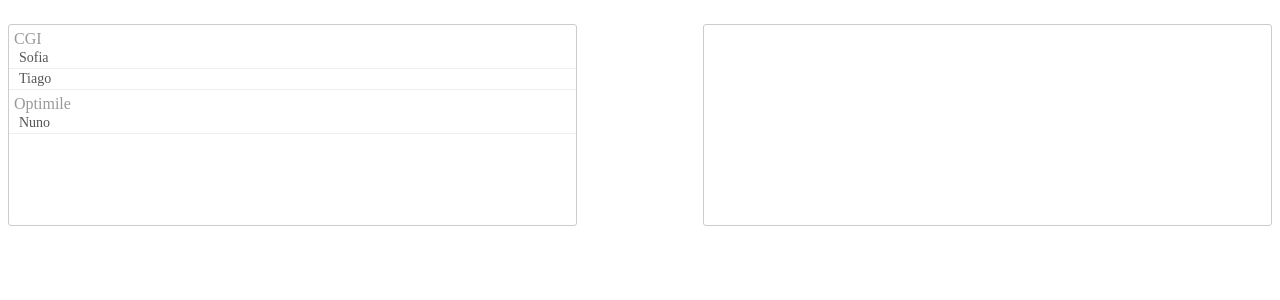
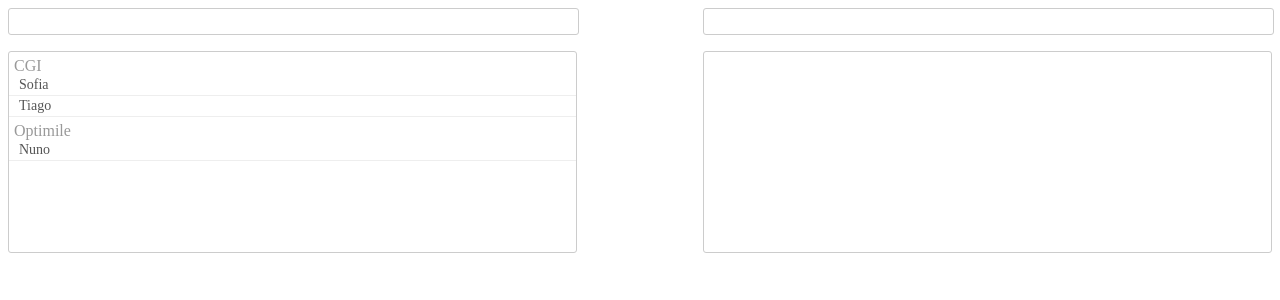
Before and after one commit to sofiaseixas93/ng-multiselect, an Angular app: page / in a window 1280 px wide. Shown: the top 300 px of the page. Built offline with nearby package versions, Linux system fonts and the light colour scheme.

Commit message:
Implements search.

```diff
--- a/src/app/modules/multiselect/multiselect.component.css
+++ b/src/app/modules/multiselect/multiselect.component.css
@@ -15,6 +15,15 @@
     color: #555555;
     float: right;
     width: 45%;
+}
+
+.ms-searchbox {
+    border: 1px solid #ccc;
+    border-radius: 3px;
+    position: relative;
+    padding: 0;
+    height: 25px;
+    width: 100%;
 }
 
 .ms-list {
--- a/src/app/modules/multiselect/multiselect.component.html
+++ b/src/app/modules/multiselect/multiselect.component.html
@@ -1,12 +1,13 @@
 <div class="ms-container">
   <div class="ms-selectable">
+    <input type="text" *ngIf="enableSearch" class="ms-searchbox" [(ngModel)]="selectableSearch" (ngModelChange)="onSelectableSearch()">
     <ul class="ms-list">
       <div *ngFor="let group of groups">
         <div *ngIf="hasAnySelectable(group)">
           <li class="ms-group" (click)="selectGroup(group)">
             {{group}}
           </li>
-          <div *ngFor="let item of selectable; let i = index">
+          <div *ngFor="let item of selectableWithSearch; let i = index">
             <li *ngIf="item[groupLabel] == group" class="ms-item" (click)="select(i)">
               {{item[bindLabel]}}
             </li>
@@ -16,13 +17,14 @@
     </ul>
   </div>
   <div class="ms-selected">
+    <input type="text" *ngIf="enableSearch" class="ms-searchbox" [(ngModel)]="selectedSearch" (ngModelChange)="onSelectedSearch()">
     <ul class="ms-list">
       <div *ngFor="let group of groups">
         <div *ngIf="hasAnySelected(group)">
           <li class="ms-group" (click)="unselectGroup(group)">
             {{group}}
           </li>
-          <div *ngFor="let item of selected; let i = index">
+          <div *ngFor="let item of selectedWithSearch; let i = index">
             <li *ngIf="item[groupLabel] == group" class="ms-item" (click)="unselect(i)">
               {{item[bindLabel]}}
             </li>
--- a/src/app/modules/multiselect/multiselect.component.ts
+++ b/src/app/modules/multiselect/multiselect.component.ts
@@ -13,13 +13,20 @@ import { ControlValueAccessor, NG_VALUE_ACCESSOR } from '@angular/forms';
 })
 export class MultiselectComponent implements OnInit, ControlValueAccessor {
 
-  @Input() items: Array<any>;
-  @Input() bindLabel: string;
-  @Input() groupLabel: string;
+  @Input() items = new Array<any>();
+  @Input() bindLabel = "label";
+  @Input() groupLabel = "group";
   @Input() disabled = false;
+  @Input() enableSearch = true;
 
   selectable: Array<any> = new Array();
   selected: Array<any> = new Array();
+
+  selectableWithSearch: Array<any> = new Array();
+  selectedWithSearch: Array<any> = new Array();
+
+  selectableSearch: string;
+  selectedSearch: string;
 
   groups: Array<string> = new Array();
 
@@ -30,13 +37,15 @@ export class MultiselectComponent implements OnInit, ControlValueAccessor {
     this.selectable = this.items.map(item => Object.assign({}, item));
     this.selectable = this.sortItems(this.selectable);
 
+    //populate group array and sort it
     this.items.forEach((item) => {
       if (!this.groups.includes(item[this.groupLabel])) {
         this.groups.push(item[this.groupLabel]);
       }
     });
-
     this.groups = this.sortGroups(this.groups);
+    this.onSelectableSearch();
+    this.onSelectedSearch();
   }
 
   writeValue(obj: any): void {
@@ -61,6 +70,8 @@ export class MultiselectComponent implements OnInit, ControlValueAccessor {
       const item = this.selectable.splice(index, 1)[0];
       this.selected.push(item);
       this.selected = this.sortItems(this.selected);
+      this.onSelectableSearch();
+      this.onSelectedSearch();
     }
   }
 
@@ -69,13 +80,15 @@ export class MultiselectComponent implements OnInit, ControlValueAccessor {
       const item = this.selected.splice(index, 1)[0];
       this.selectable.push(item);
       this.selectable = this.sortItems(this.selectable);
+      this.onSelectableSearch();
+      this.onSelectedSearch();
     }
   }
 
   selectGroup(group: string) {
     if (!this.disabled) {
       let newSelectable = new Array<any>();
-      this.selectable.forEach((value, index, array) => {
+      this.selectable.forEach((value) => {
         if (value[this.groupLabel] == group) {
           this.selected.push(value);
         } else {
@@ -84,13 +97,15 @@ export class MultiselectComponent implements OnInit, ControlValueAccessor {
       });
       this.selected = this.sortItems(this.selected);
       this.selectable = newSelectable;
+      this.onSelectableSearch();
+      this.onSelectedSearch();
     }
   }
 
   unselectGroup(group: string) {
     if (!this.disabled) {
       let newSelected = new Array<any>();
-      this.selected.forEach((value, index, array) => {
+      this.selected.forEach((value) => {
         if (value[this.groupLabel] == group) {
           this.selectable.push(value);
         } else {
@@ -99,6 +114,44 @@ export class MultiselectComponent implements OnInit, ControlValueAccessor {
       });
       this.selectable = this.sortItems(this.selectable);
       this.selected = newSelected;
+      this.onSelectableSearch();
+      this.onSelectedSearch();
+    }
+  }
+
+  hasAnySelected(group: string) {
+    if (this.selectedWithSearch == null) {
+      return false;
+    }
+    return this.selectedWithSearch.find((element) => { return element[this.groupLabel] == group; }) != undefined;
+  }
+
+  hasAnySelectable(group: string) {
+    if (this.selectableWithSearch == null) {
+      return false;
+    }
+    return this.selectableWithSearch.find((element) => { return element[this.groupLabel] == group; }) != undefined;
+  }
+
+  onSelectableSearch() {
+    if (this.selectableSearch == null || this.selectableSearch == "") {
+      this.selectableWithSearch = this.selectable;
+    } else {
+      this.selectableWithSearch = this.selectable.filter((value) => {
+        return value[this.bindLabel].toUpperCase().includes(this.selectableSearch.toUpperCase())
+        || value[this.groupLabel].toUpperCase().includes(this.selectableSearch.toUpperCase());
+      });
+    }
+  }
+
+  onSelectedSearch() {
+    if (this.selectedSearch == null || this.selectedSearch == "") {
+      this.selectedWithSearch = this.selected;
+    } else {
+      this.selectedWithSearch = this.selected.filter((value) => {
+        return value[this.bindLabel].toUpperCase().includes(this.selectedSearch.toUpperCase())
+        || value[this.groupLabel].toUpperCase().includes(this.selectedSearch.toUpperCase());
+      });
     }
   }
 
@@ -126,18 +179,4 @@ export class MultiselectComponent implements OnInit, ControlValueAccessor {
     });
   }
 
-  hasAnySelected(group: string) {
-    if (this.selected == null) {
-      return false;
-    }
-    return this.selected.find((element) => { return element[this.groupLabel] == group; }) != undefined;
-  }
-
-  hasAnySelectable(group: string) {
-    if (this.selectable == null) {
-      return false;
-    }
-    return this.selectable.find((element) => { return element[this.groupLabel] == group; }) != undefined;
-  }
-
 }
--- a/src/app/modules/multiselect/multiselect.module.ts
+++ b/src/app/modules/multiselect/multiselect.module.ts
@@ -1,10 +1,12 @@
 import { NgModule } from '@angular/core';
 import { CommonModule } from '@angular/common';
 import { MultiselectComponent } from './multiselect.component';
+import { FormsModule } from '@angular/forms';
 
 @NgModule({
   imports: [
-    CommonModule
+    CommonModule,
+    FormsModule
   ],
   declarations: [MultiselectComponent],
   exports: [MultiselectComponent]
```
